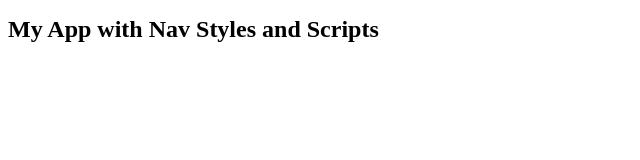
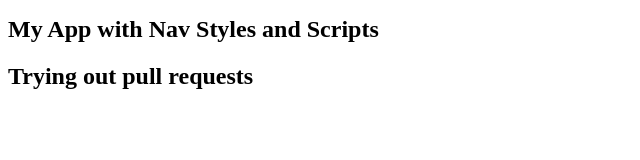
Before and after one commit to Logan-WangLW/git-drills, a plain HTML site: page index.html in a window 1280 px wide. Shown: the whole page, without its empty margins (0-640 px from the left). Drawn offline with Linux system fonts and the light colour scheme.

Commit message:
added new heading

```diff
--- a/index.html
+++ b/index.html
@@ -11,6 +11,7 @@
 <body>
 
     <h1>My App with Nav Styles and Scripts</h1>
+    <h2>Trying out pull requests</h2>
     <script src="app.js"></script>
 
 </body>
```
